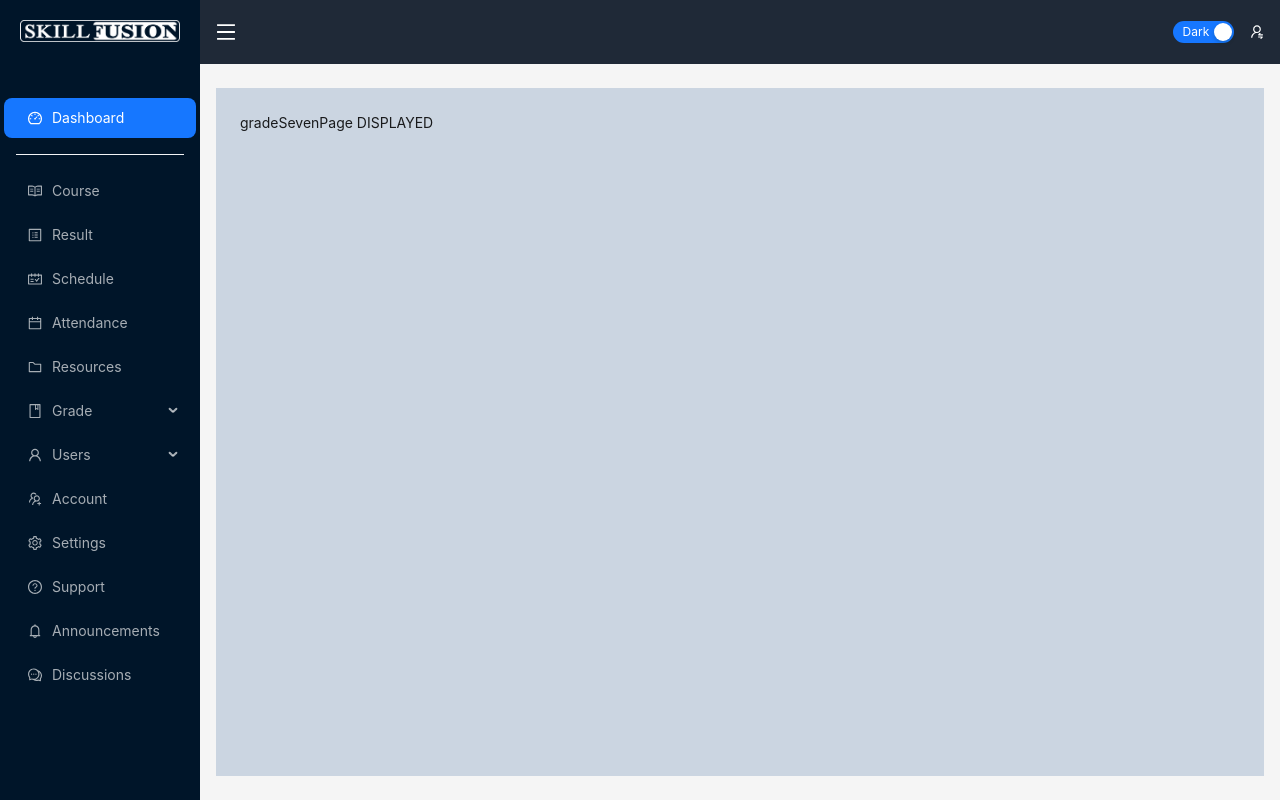
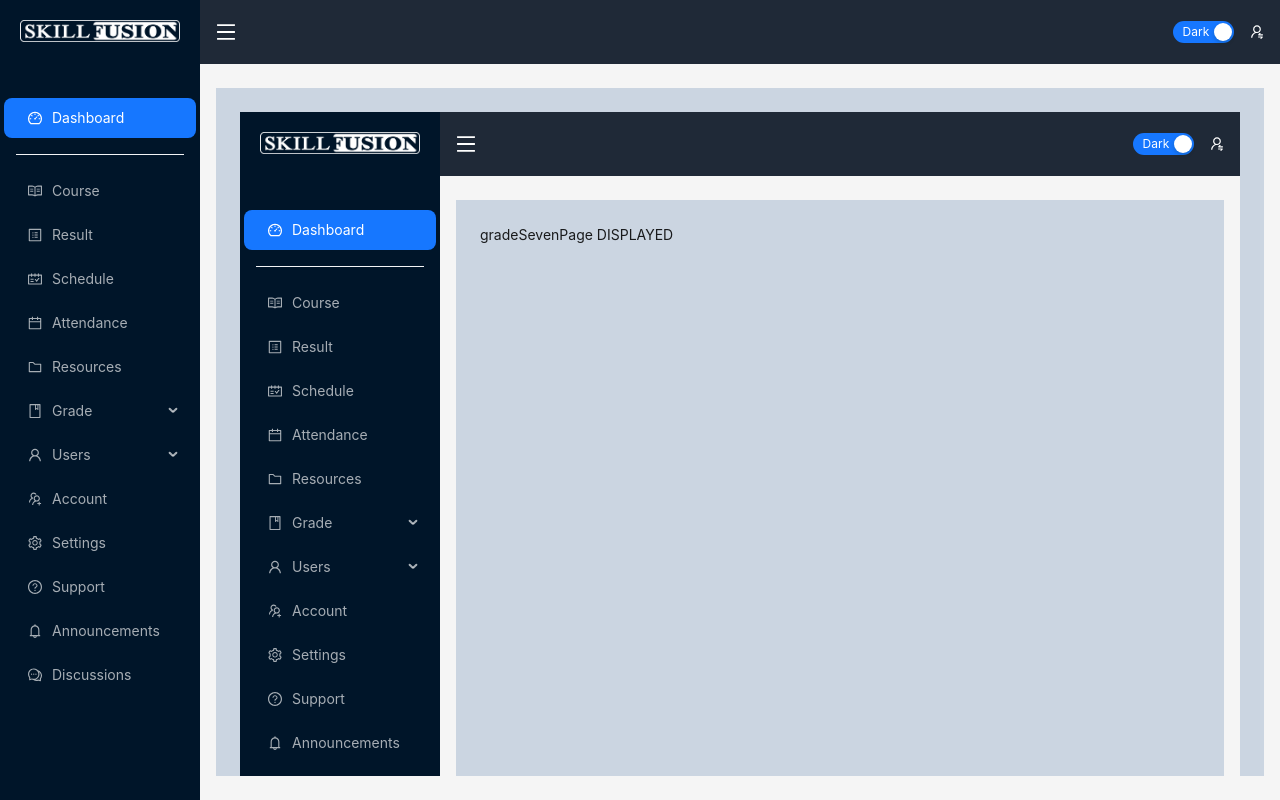
Before and after one commit to seni7/Skillfusion, a Next.js app: page /gradeSevenPage in a window 1280 px wide. Built offline with nearby package versions, Linux system fonts and the light colour scheme.

Commit message:
sample use layout

```diff
--- a/pages/gradeSevenPage.tsx
+++ b/pages/gradeSevenPage.tsx
@@ -1,8 +1,11 @@
 import React from 'react';
+import Layouts from '../components/Layout';
 
 function gradeSevenPage() {
   return (
+    <Layouts>
     <div>gradeSevenPage DISPLAYED</div>
+    </Layouts>
   );
 }
 
```
